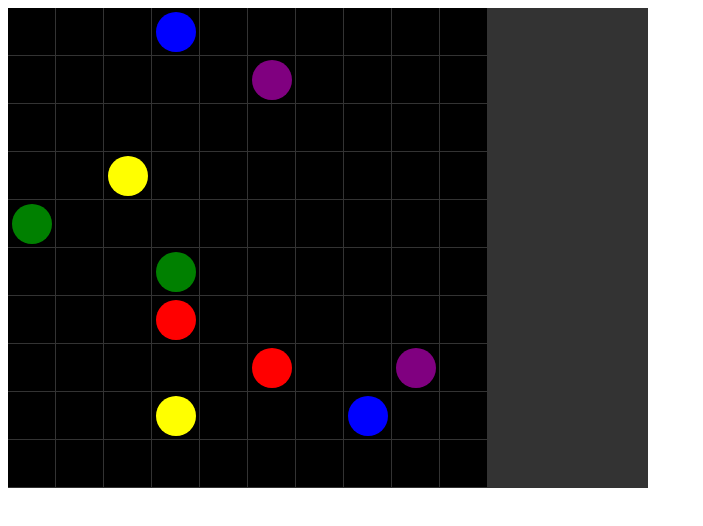
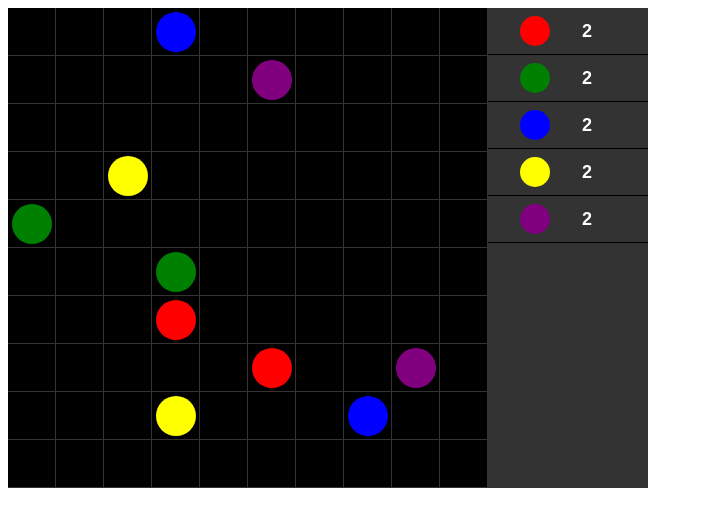
Before and after one commit to jlbeard84/dot-life, an Angular app: page / in a window 1280 px wide. Shown: the top 526 px of the page, without its empty margins (0-703 px from the left). Built offline with nearby package versions, Linux system fonts and the light colour scheme.

Commit message:
Added counts #1

```diff
--- a/src/app/app.component.html
+++ b/src/app/app.component.html
@@ -322,7 +322,23 @@
     </div>
   </div>
   <div class="game-info">
-
+    <div class="counts">
+      <div class="player-count">
+        <div class="red"></div><span>{{redCount}}</span>
+      </div>
+      <div class="player-count">
+        <div class="green"></div><span>{{greenCount}}</span>
+      </div>
+      <div class="player-count">
+        <div class="blue"></div><span>{{blueCount}}</span>
+      </div>
+      <div class="player-count">
+        <div class="yellow"></div><span>{{yellowCount}}</span>
+      </div>
+      <div class="player-count">
+        <div class="purple"></div><span>{{purpleCount}}</span>
+      </div>
+    </div>
   </div>
 </div>
 
--- a/src/app/app.component.scss
+++ b/src/app/app.component.scss
@@ -2,6 +2,7 @@ div.game-space {
     height:480px;
     width:640px;
     background-color:#111;
+    display:flex;
 
     div.game-array {
         min-height:480px;
@@ -71,5 +72,55 @@ div.game-space {
         max-width:160px;
         background-color:#333;
         display:inline-block;
+
+        div.counts {
+            div.player-count {
+                width:100%;
+                border-bottom:1px solid #000;
+                padding-top:.5em;
+                padding-bottom:.5em;
+
+                div {
+                    margin-left:2em;
+                    margin-right:2em;
+                    max-height:30px;
+                    max-width:30px;
+                    min-height:30px;
+                    min-width:30px;
+                    border-radius: 50%;
+                    display:inline-block;
+                    vertical-align: middle;
+
+                    &.red {
+                        background-color:red;
+                    }
+
+                    &.green {
+                        background-color:green;
+                    }
+
+                    &.blue {
+                        background-color:blue;
+                    }
+
+                    &.yellow {
+                        background-color:yellow;
+                    }
+
+                    &.purple {
+                        background-color:purple;
+                    }
+                }
+
+                span {
+                    color: #fff;
+                    font-size:18px;
+                    font-weight:bold;
+                    font-family: sans-serif;
+                    display:inline-block;
+                    vertical-align: middle;;
+                }
+            }
+        }
     }
 }
--- a/src/app/app.component.ts
+++ b/src/app/app.component.ts
@@ -32,6 +32,7 @@ export class AppComponent implements OnInit {
 
   public ngOnInit(): void {
     this.initializeDotClasses();
+    this.updateCounts();
   }
 
   public onSpaceClick(
@@ -74,6 +75,8 @@ export class AppComponent implements OnInit {
         point.Space,
         this.currentPlayerPieceType);
     });
+
+    this.updateCounts();
   }
 
   private updatePiece(
@@ -178,4 +181,37 @@ export class AppComponent implements OnInit {
 
     return point;
   }
+
+  private updateCounts(): void {
+
+    this.redCount = 0;
+    this.greenCount = 0;
+    this.blueCount = 0;
+    this.yellowCount = 0;
+    this.purpleCount = 0;
+
+    for (let i = 0; i < this.gridSize; i++) {
+      for (let j = 0; j < this.gridSize; j++) {
+        const pieceType = this.gameGrid[i][j];
+
+        switch (pieceType) {
+          case PieceType.Red:
+            this.redCount++;
+            break;
+          case PieceType.Green:
+            this.greenCount++;
+            break;
+          case PieceType.Blue:
+            this.blueCount++;
+            break;
+          case PieceType.Yellow:
+            this.yellowCount++;
+            break;
+          case PieceType.Purple:
+            this.purpleCount++;
+            break;
+        }
+      }
+    }
+  }
 }
```
